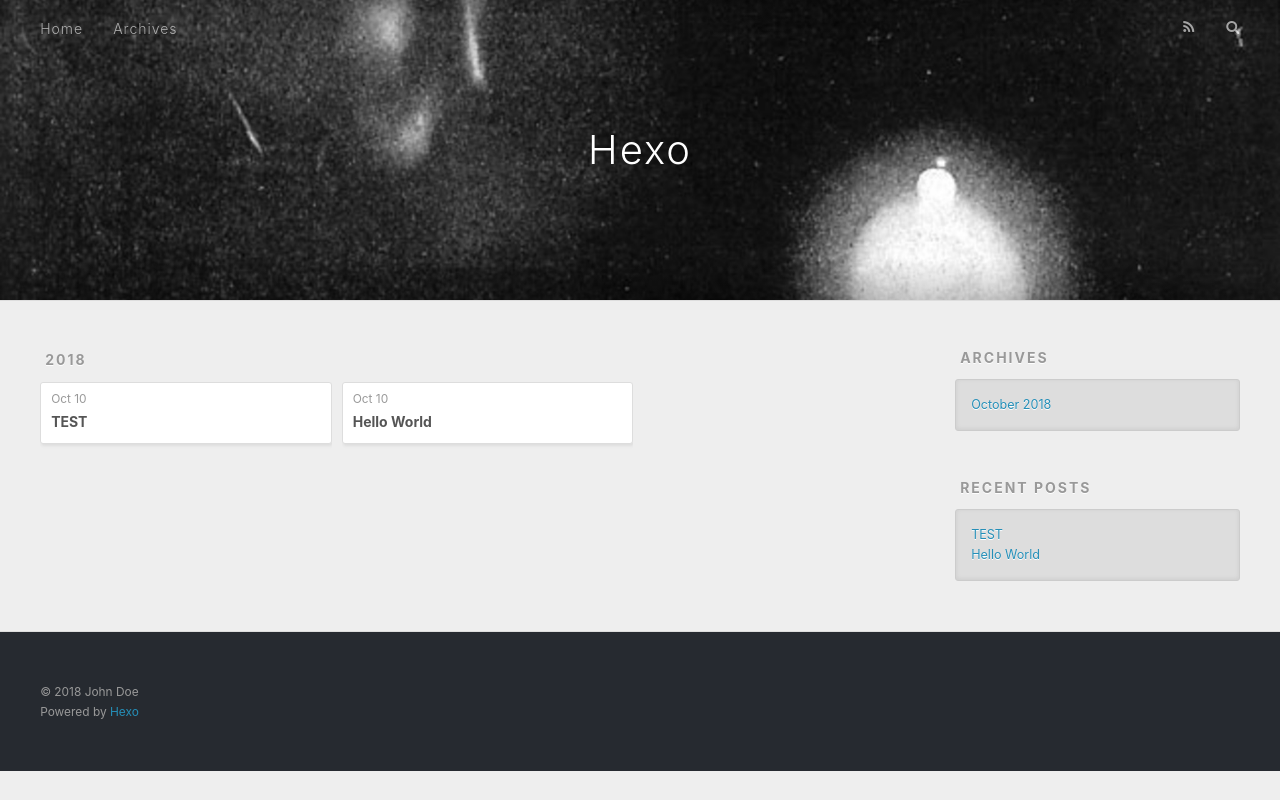
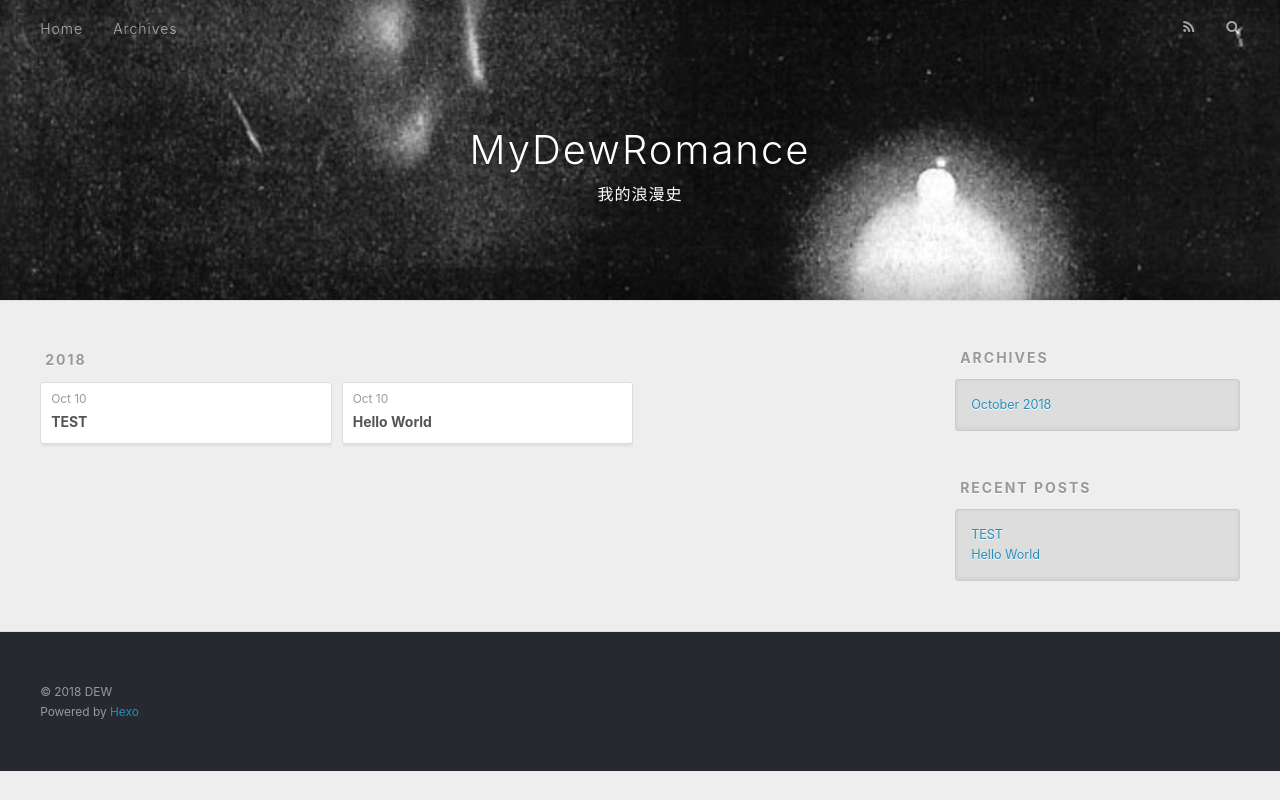
Before and after one commit to mydewromance/mydewromance, a plain HTML site: page archives/2018/10/index.html in a window 1280 px wide. Drawn offline with nearby package versions, Linux system fonts and the light colour scheme.

Commit message:
Site updated: 2018-10-10 15:29:49

```diff
--- a/archives/2018/10/index.html
+++ b/archives/2018/10/index.html
@@ -5,17 +5,17 @@
 
 
 
-  <title>Archives: 2018/10 | Hexo</title>
+  <title>Archives: 2018/10 | MyDewRomance</title>
   <meta name="viewport" content="width=device-width, initial-scale=1, maximum-scale=1">
   <meta property="og:type" content="website">
-<meta property="og:title" content="Hexo">
+<meta property="og:title" content="MyDewRomance">
 <meta property="og:url" content="http://yoursite.com/archives/2018/10/index.html">
-<meta property="og:site_name" content="Hexo">
+<meta property="og:site_name" content="MyDewRomance">
 <meta property="og:locale" content="default">
 <meta name="twitter:card" content="summary">
-<meta name="twitter:title" content="Hexo">
+<meta name="twitter:title" content="MyDewRomance">
 
-    <link rel="alternate" href="/atom.xml" title="Hexo" type="application/atom+xml">
+    <link rel="alternate" href="/atom.xml" title="MyDewRomance" type="application/atom+xml">
 
 
     <link rel="icon" href="/favicon.png">
@@ -34,8 +34,12 @@
   <div id="header-outer" class="outer">
     <div id="header-title" class="inner">
       <h1 id="logo-wrap">
-        <a href="/" id="logo">Hexo</a>
+        <a href="/" id="logo">MyDewRomance</a>
       </h1>
+
+        <h2 id="subtitle-wrap">
+          <a href="/" id="subtitle">我的浪漫史</a>
+        </h2>
 
     </div>
     <div id="header-inner" class="inner">
@@ -162,7 +166,7 @@
 
   <div class="outer">
     <div id="footer-info" class="inner">
-      &copy; 2018 John Doe<br>
+      &copy; 2018 DEW<br>
       Powered by <a href="http://hexo.io/" target="_blank">Hexo</a>
     </div>
   </div>
```
Also changed, not shown: 2018/10/10/TEST/index.html (+9 -5 lines), 2018/10/10/hello-world/index.html (+9 -5 lines), archives/2018/index.html (+11 -7 lines), archives/index.html (+11 -7 lines), index.html (+11 -7 lines).
